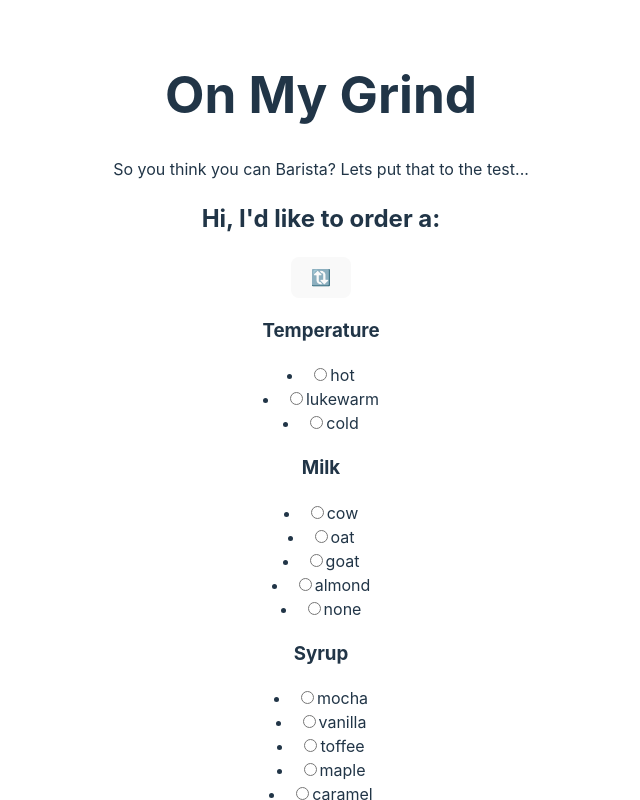
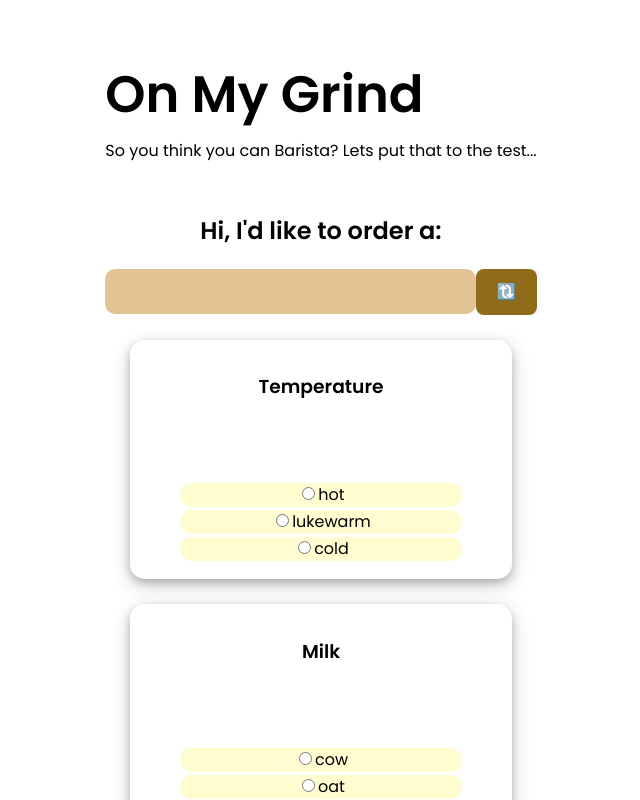
Before and after one commit to robo27918/barista-app, a React (Vite) app: page / in a window 1280 px wide. Shown: the top 800 px of the page, without its empty margins (319-959 px from the left). Built offline with nearby package versions, Linux system fonts and the light colour scheme.

Commit message:
finished styling app

```diff
--- /dev/null
+++ b/src/Components/BaristaForm.css
@@ -0,0 +1,98 @@
+@import url('https://fonts.googleapis.com/css2?family=Poppins:wght@300;400;500;600&display=swap');
+
+#root {
+  font-family: 'Poppins', sans-serif;
+}
+
+body{
+  background-color: white;
+  color: black;
+}
+
+li {
+  list-style: none;
+}
+
+.container {
+  display: flex;
+  justify-content: space-evenly;
+  align-items: flex-start;
+  margin: auto;
+  position: relative;
+}
+
+.mini-container {
+  display: flex;
+  justify-content: space-evenly;
+  flex-direction: column;
+  margin: 25px;
+  padding: 15px;
+  border-radius: 15px;
+  box-shadow: 0 4px 8px 0 rgba(0, 0, 0, 0.2), 0 6px 20px 0 rgba(0, 0, 0, 0.19);
+}
+
+.mini-header{
+  height: 25px;
+  padding-top: 10px;
+  padding-bottom: 10px;
+  background-color: rgb(226, 195, 147);
+  text-align: center;
+  border-radius: 10px;
+  width: 93%;
+  margin: 0;
+}
+
+#wrong {
+  background-color:rgb(219, 93, 93);
+}
+
+#correct {
+  background-color:rgb(191, 116, 191);
+}
+
+.answer-space {
+  background-color: rgb(226, 195, 147);
+  height: 20px;
+  padding-top: 10px;
+  padding-bottom: 10px;
+  width: auto;
+  margin-bottom: 20px;
+  border-radius: 15px;
+  margin-left: auto;
+  clear: both;
+}
+
+li {
+  margin-top:3px;
+  margin-bottom:3px;
+  margin-right: 10%;
+  margin-left: 10%;
+  background-color: #FFFDD0;
+  border-radius: 15px;
+}
+
+button.newdrink {
+  width: auto;
+  text-align: center;
+}
+
+.button {
+  background-color: rgba(138, 98, 12, 0.942);
+  font-weight: bold;
+  color: white;
+}
+
+.title {
+  display: inline-block;
+  margin-bottom: 0;
+}
+
+.title-container {
+  text-align: left;
+  margin-bottom: 50px;
+}
+
+.drink-container {
+  display: flex;
+  justify-content: space-between;
+}
--- a/src/Components/BaristaForm.jsx
+++ b/src/Components/BaristaForm.jsx
@@ -2,7 +2,7 @@
 import RecipieChoices from "./RecipieChoices";
 import drinksJson from "./drinks.json"
 import { random } from "lodash";
-
+import './BaristaForm.css'
 
 const BaristaForm =  () => {
 
@@ -118,6 +118,7 @@
                 </button>
             </div>
 
+            <div className="mini-container">
             <h3>Temperature</h3>
             <div className="answer-space" id={tempGuess}>
                 {inputs["temperature"]}
@@ -132,6 +133,8 @@
                 choices ={ingredients["temperature"]}
                 checked={inputs["temperature"]}
             />
+            </div>
+            <div className="mini-container">
             <h3>Milk</h3>
             <div className="answer-space" id={milkGuess}>
                 {inputs["milk"]}
@@ -145,6 +148,8 @@
                 choices ={ingredients["milk"]}
                 checked={inputs["milk"]}
             />
+            </div>
+            <div className="mini-container">
               <h3>Syrup</h3>
                 <div className="answer-space" id={syrupGuess}>
                     {inputs["syrup"]}
@@ -158,6 +163,8 @@
                 choices ={ingredients["syrup"]}
                 checked={inputs["syrup"]}
             />
+             </div>
+            <div className="mini-container">
             <h3>Blended</h3>
                 <div className="answer-space" id={blendedGuess}>
                     {inputs["syrup"]}
@@ -171,7 +178,8 @@
                 choices ={ingredients["blended"]}
                 checked={inputs["blended"]}
             />
-            <form>
+            </div>
+            <form className="container">
 
             </form>
             <button type="submit"
--- a/src/Components/RecipieChoices.jsx
+++ b/src/Components/RecipieChoices.jsx
@@ -1,5 +1,5 @@
 import React, {Component, useEffect, useState} from "react";
-
+import './BaristaForm.css'
 const RecipieChoices = ({handleChange, label, choices,checked}) =>{
     return (
         <div>
```
